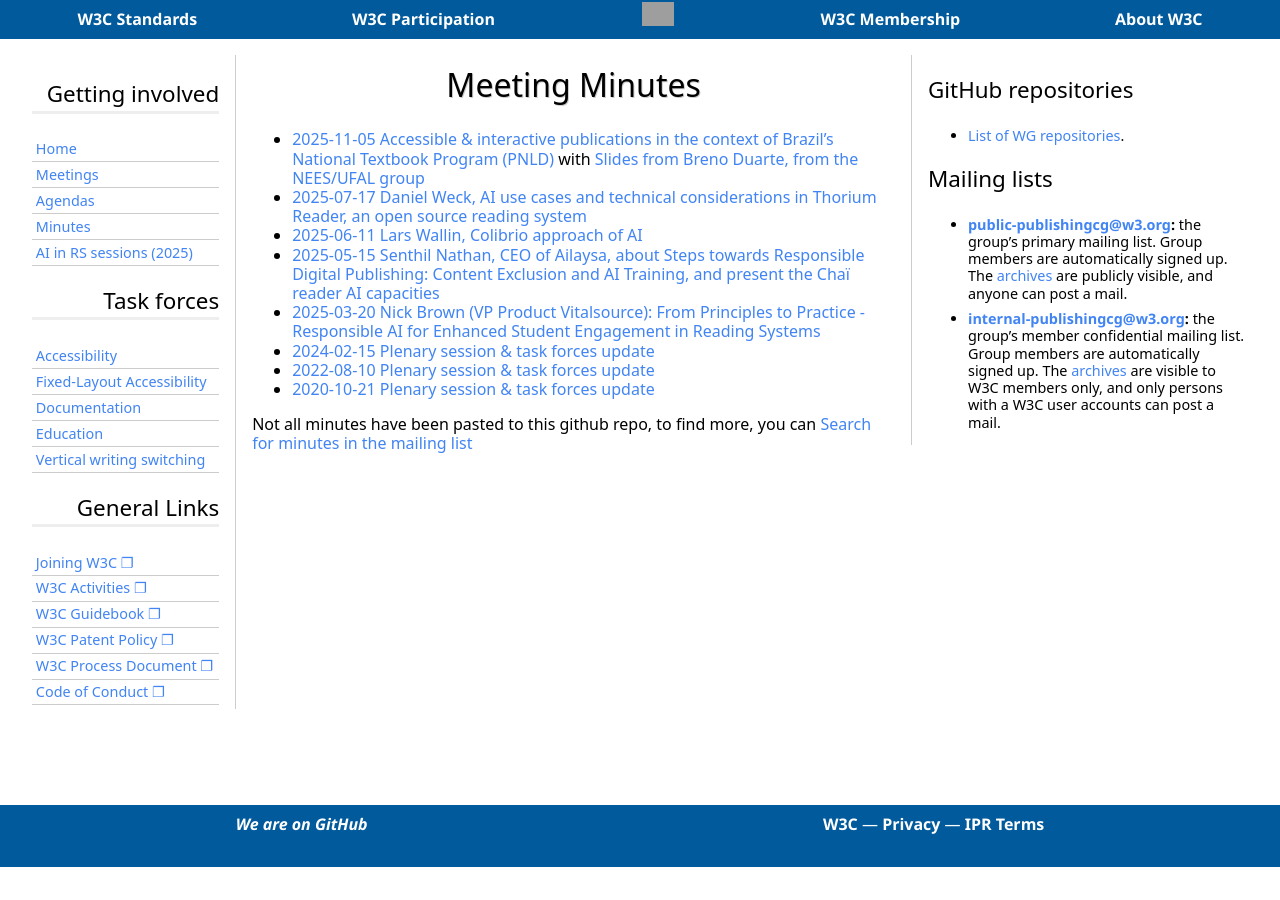
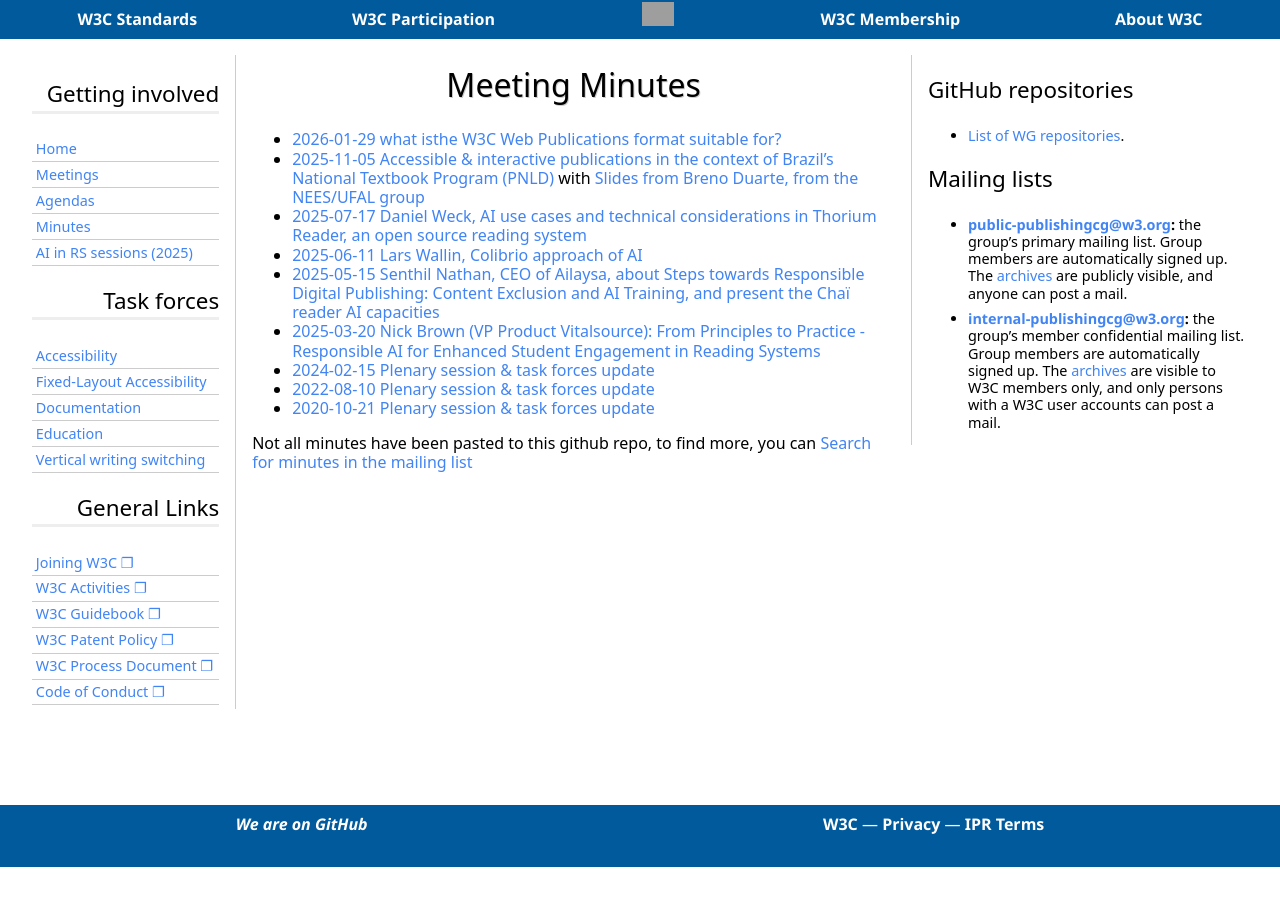
Before and after one commit to w3c/publishingcg, a Jekyll site: the page built from Meetings/Minutes/index.md, in a window 1280 px wide. Built offline with Jekyll 4.4.1, drawn with Linux system fonts in a browser that asks for light colours; some web fonts are replaced; grey boxes are pictures that could not be loaded.

Commit message:
Update index.md

```diff
--- a/Meetings/Minutes/index.md
+++ b/Meetings/Minutes/index.md
@@ -5,6 +5,7 @@ title: minutes
 
 # Meeting Minutes
 
+* [2026-01-29 what isthe W3C Web Publications format suitable for?](2026-01-29-publishingcg.html)
 * [2025-11-05 Accessible & interactive publications in the context of Brazil's National Textbook Program (PNLD)](2025-11-05-publishingcg.html) with [Slides from Breno Duarte, from the NEES/UFAL group](../../assets/files/2025-11-05-NEES.pptx.pdf)
 * [2025-07-17 Daniel Weck, AI use cases and technical considerations in Thorium Reader, an open source reading system](2025-07-17-publishingcg.html)
 * [2025-06-11 Lars Wallin, Colibrio approach of AI](2025-06-11-publishingcg.html)
```
